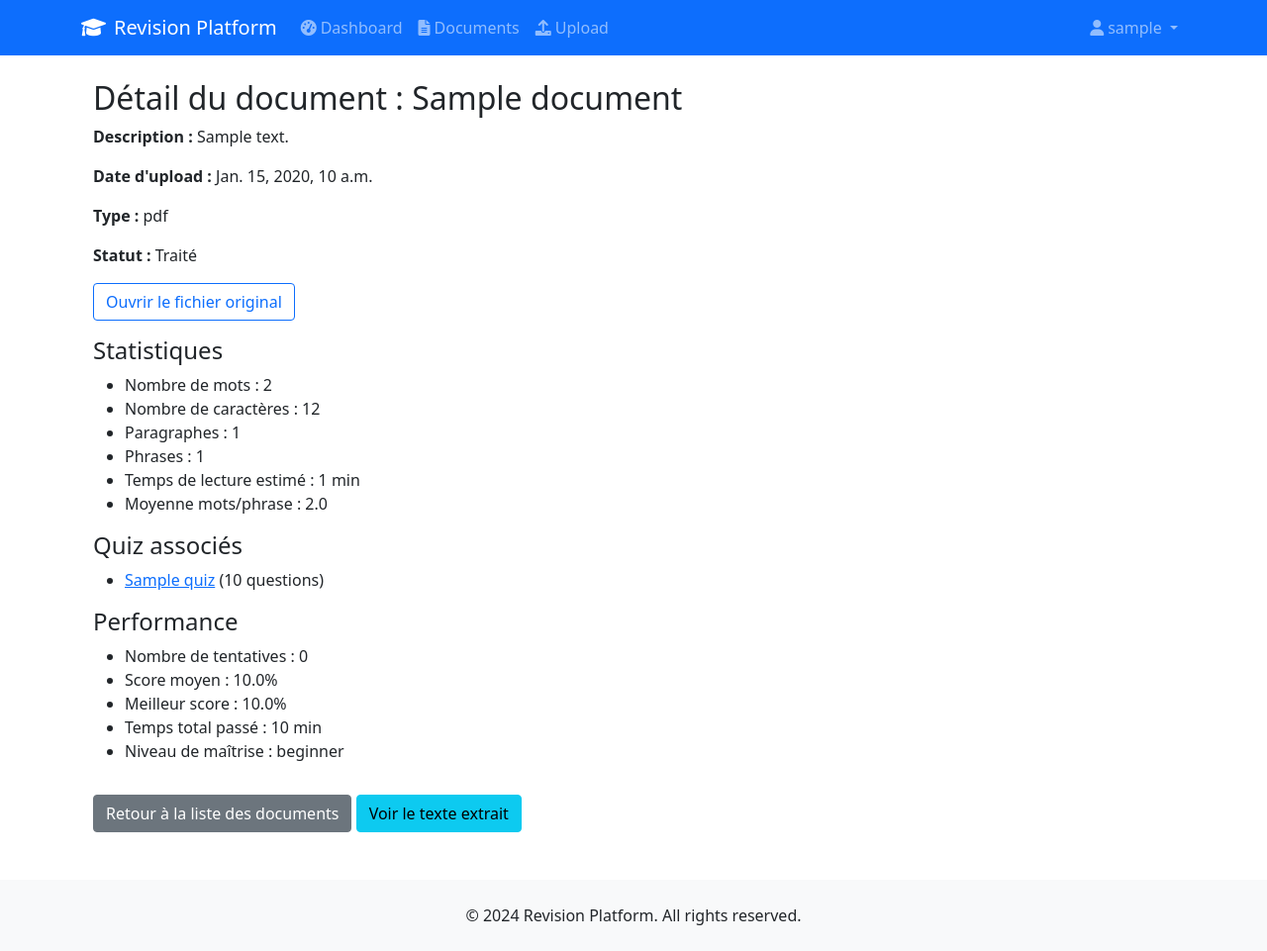
After one commit to reineerika/revision_platform, a Django app: page /learning/documents/1/ in a window 1280 px wide. The commit adds this page. Shown: the whole page at 99% size. Run offline with Django 5.2, Linux system fonts and the light colour scheme; a user stored in the database is signed in; tables that the repository leaves empty hold one stand-in row (values such as "Sample post").

Commit message:
small progression with quizz generation.

```diff
--- a/learning/forms.py
+++ b/learning/forms.py
@@ -80,7 +80,7 @@ class QuizGenerationForm(forms.ModelForm):
             'title': forms.TextInput(attrs={
                 'class': 'form-control',
                 'placeholder': 'Enter quiz title',
-                'required': True
+                'required': False
             }),
             'description': forms.Textarea(attrs={
                 'class': 'form-control',
@@ -97,6 +97,10 @@ class QuizGenerationForm(forms.ModelForm):
                 'value': '30'
             })
         }
+
+    def __init__(self, *args, **kwargs):
+        super().__init__(*args, **kwargs)
+        self.fields['title'].required = False
 
 
 class DocumentSearchForm(forms.Form):
--- a/learning/urls.py
+++ b/learning/urls.py
@@ -27,6 +27,8 @@ urlpatterns = [
     path('quiz/attempt/<int:pk>/', views.quiz_attempt, name='quiz_attempt'),
     path('quiz/attempt/<int:pk>/submit/', views.quiz_submit, name='quiz_submit'),
     path('quiz/result/<int:pk>/', views.quiz_result, name='quiz_result'),
+    path('quiz/api/<int:quiz_id>/take/', views.quiz_api_take, name='quiz_api_take'),
+    path('quiz/api/<int:quiz_id>/attempt/', views.quiz_api_attempt, name='quiz_api_attempt'),
 
     # Analytics
     path('analytics/', views.analytics_dashboard, name='analytics_dashboard'),
--- a/learning/views.py
+++ b/learning/views.py
@@ -17,11 +17,18 @@ from collections import defaultdict
 import json
 import threading
 from typing import Tuple
+import requests
+import os
+import environ
+import PyPDF2
 
-from .models import Document, Quiz, Question, QuizAttempt, UserAnswer, PerformanceMetrics
+from .models import Document, Quiz, Question, QuizAttempt, UserAnswer, PerformanceMetrics, QuizAPIResult
 from .forms import DocumentUploadForm, QuizGenerationForm, DocumentSearchForm, BulkDocumentActionForm
 from .utils import extract_text_from_document, get_document_stats
 
+# Charger les variables d'environnement
+env = environ.Env()
+environ.Env.read_env()
 
 @login_required
 def document_list(request):
@@ -32,7 +39,7 @@ def document_list(request):
     if form.is_valid():
         query = form.cleaned_data.get('query')
         document_type = form.cleaned_data.get('document_type')
-        sort_by = form.cleaned_data.get('sort_by', '-created_at')
+        sort_by = form.cleaned_data.get('sort_by') or '-created_at'
 
         if query:
             documents = documents.filter(
@@ -276,10 +283,13 @@ def dashboard(request):
     recent_documents = documents.order_by('-created_at')[:5]
     recent_attempts = quiz_attempts.order_by('-started_at')[:5]
 
+    # Quiz API disponibles
+    api_quizzes = QuizAPIResult.objects.filter(user=user).order_by('-created_at')
     context = {
         'stats': stats,
         'recent_documents': recent_documents,
         'recent_attempts': recent_attempts,
+        'api_quizzes': api_quizzes,
     }
 
     return render(request, 'learning/dashboard.html', context)
@@ -295,12 +305,10 @@ from .analytics import LearningAnalytics
 
 @login_required
 def quiz_generate(request, document_id=None):
-    """Generate quiz from document"""
-    # Get document(s) to generate quiz from
+    """Generate quiz from document using external API"""
     if document_id:
         documents = [get_object_or_404(Document, pk=document_id, uploaded_by=request.user)]
     else:
-        # Handle multiple documents from URL parameter
         document_ids = request.GET.get('documents', '').split(',')
         if document_ids and document_ids[0]:
             documents = Document.objects.filter(
@@ -308,51 +316,99 @@ def quiz_generate(request, document_id=None):
                 uploaded_by=request.user
             )
         else:
-            documents = Document.objects.filter(uploaded_by=request.user, is_processed=True)
+            documents = Document.objects.filter(uploaded_by=request.user)
 
     if request.method == 'POST':
         form = QuizGenerationForm(request.POST)
         if form.is_valid():
-            # Get the selected document
             selected_doc_id = request.POST.get('selected_document')
             if selected_doc_id:
                 document = get_object_or_404(Document, pk=selected_doc_id, uploaded_by=request.user)
+                doc_text = document.extracted_text or ''
+                # Si le texte est vide, essayer d'extraire nativement
+                if True:
+                    file_path = document.file.path
+                    if file_path.lower().endswith('.pdf'):
+                        try:
+                            with open(file_path, 'rb') as f:
+                                reader = PyPDF2.PdfReader(f)
+                                doc_text = "\n".join(page.extract_text() or '' for page in reader.pages)
+                        except Exception as e:
+                            doc_text = ''
+                    elif file_path.lower().endswith('.txt'):
+                        try:
+                            with open(file_path, 'r', encoding='utf-8') as f:
+                                doc_text = f.read()
+                        except Exception as e:
+                            doc_text = ''
+                num_questions = form.cleaned_data.get('num_questions', 6)
+                difficulty = form.cleaned_data.get('difficulty', 'easy')
+                prompt = (
+                    "Génère un QCM et des questions vrai/faux à partir du texte suivant :\n\n"
+                    f"<<CONTENU_DU_FICHIER_ICI>>\n\n"
+                    "Paramètres :\n"
+                    f"- difficulté : {difficulty}\n"
+                    f"- nombre total de questions : {num_questions} (50% QCM et 50% vrai/faux)\n\n"
+                    "Format de réponse attendu : un objet JSON contenant deux clés :\n"
+                    "1. \"qcm\" : tableau de 3 questions à choix multiples. Chaque question doit avoir la structure :\n"
+                    "{\n  \"q\": \"texte de la question\",\n  \"a\": \"option A\",\n  \"b\": \"option B\",\n  \"c\": \"option C\",\n  \"R\": \"a\" (ou \"b\" ou \"c\") correspondant à la bonne réponse\n}\n\n"
+                    "2. \"vrai_faux\" : tableau de 3 affirmations à évaluer comme vraies ou fausses. Chaque élément doit avoir la structure :\n"
+                    "{\n  \"q\": \"affirmation\",\n  \"R\": true ou false\n}\n\n"
+                    "IMPORTANT : la réponse doit être strictement dans ce format JSON, sans aucune explication, sans texte en dehors du JSON. Aucun retour à la ligne inutile.\n\n"
+                    f"CONTENU DU FICHIER : {doc_text}\n"
+                    f"NOMBRE DE QUESTIONS : {num_questions}\n"
+                    f"DIFFICULTE : {difficulty}"
+                )
 
-                if not document.is_processed:
-                    messages.error(request, 'Document must be processed before generating quiz.')
-                    return redirect('learning:document_detail', pk=document.pk)
+                print(prompt)
 
+               # raise Exception("test")
+                # Utiliser les variables d'environnement
+                api_url = env('RAPIDAPI_URL', default='https://chatgpt-42.p.rapidapi.com/chat')
+                api_host = env('RAPIDAPI_HOST', default='chatgpt-42.p.rapidapi.com')
+                api_key = env('RAPIDAPI_KEY')
+                headers = {
+                    'Content-Type': 'application/json',
+                    'x-rapidapi-host': api_host,
+                    'x-rapidapi-key': api_key,
+                }
+                data = {
+                    "model": "gpt-4o-mini",
+                    "messages": [
+                        {"role": "user", "content": prompt}
+                    ]
+                }
                 try:
-                    # Generate quiz
-                    generator = QuizGenerator(document)
-                    quiz = generator.generate_quiz(
-                        title=form.cleaned_data['title'],
-                        description=form.cleaned_data['description'],
-                        difficulty=form.cleaned_data['difficulty'],
-                        num_questions=form.cleaned_data['num_questions'],
-                        time_limit=form.cleaned_data['time_limit_minutes'],
-                        created_by=request.user
+                    response = requests.post(api_url, headers=headers, json=data, timeout=60)
+                    response.raise_for_status()
+                    result = response.json()
+                    content = result['choices'][0]['message']['content']
+                    import json as pyjson
+                    quiz_data = pyjson.loads(content)
+                    # Sauvegarder le résultat dans la base de données
+
+                    quiz_api_result = QuizAPIResult.objects.create(
+                        document=document,
+                        user=request.user,
+                        title=form.cleaned_data.get('title', ''),
+                        api_response=quiz_data
                     )
-
-                    messages.success(request, f'Quiz "{quiz.title}" generated successfully with {quiz.total_questions} questions!')
-                    return redirect('learning:quiz_detail', pk=quiz.pk)
-
+                    print(quiz_data)
+                    messages.success(request, "Questions générées avec succès !")
+                    return redirect('learning:quiz_api_take', quiz_id=quiz_api_result.id)
                 except Exception as e:
-                    messages.error(request, f'Error generating quiz: {str(e)}')
+                    messages.error(request, f'Erreur lors de la génération via l\'API : {str(e)}')
             else:
                 messages.error(request, 'Please select a document to generate quiz from.')
     else:
         form = QuizGenerationForm()
-        # Pre-fill title if single document
         if len(documents) == 1:
             form.fields['title'].initial = f"Quiz: {documents[0].title}"
-
     context = {
         'form': form,
         'documents': documents,
         'single_document': len(documents) == 1,
     }
-
     return render(request, 'learning/quiz_generate.html', context)
 
 
@@ -839,3 +895,99 @@ def export_analytics(request):
     response['Content-Disposition'] = f'attachment; filename="learning_analytics_{request.user.username}_{timezone.now().strftime("%Y%m%d")}.json"'
 
     return response
+
+
+@login_required
+def quiz_api_take(request, quiz_id):
+    """Afficher un quiz généré par l'API et proposer de le lancer ou d'y répondre plus tard."""
+    quiz_api = get_object_or_404(QuizAPIResult, pk=quiz_id, user=request.user)
+    quiz_data = quiz_api.api_response
+    document = quiz_api.document
+    title = quiz_api.title or f"Quiz sur {document.title}"
+    context = {
+        'quiz_api': quiz_api,
+        'quiz_data': quiz_data,
+        'document': document,
+        'title': title,
+    }
+    return render(request, 'learning/quiz_api_take.html', context)
+
+
+@login_required
+def quiz_api_attempt(request, quiz_id):
+    quiz_api = get_object_or_404(QuizAPIResult, pk=quiz_id, user=request.user)
+    quiz_data = quiz_api.api_response
+    questions = quiz_data.get('qcm', []) + quiz_data.get('vrai_faux', [])
+    total_questions = len(questions)
+    time_limit = quiz_api.time_limit_minutes * 60  # en secondes
+
+    # Timer : début de session
+    if request.GET.get('start') == '1':
+        request.session.pop('quiz_start_time', None)
+        request.session.pop('quiz_api_progress', None)
+        request.session.pop('quiz_api_score', None)
+        request.session.pop('quiz_api_answers', None)
+
+    if 'quiz_start_time' not in request.session:
+        request.session['quiz_start_time'] = timezone.now().timestamp()
+        request.session['quiz_api_progress'] = 0
+        request.session['quiz_api_score'] = 0
+        request.session['quiz_api_answers'] = []
+
+    elapsed = int(timezone.now().timestamp() - request.session['quiz_start_time'])
+    remaining = max(0, time_limit - elapsed)
+    current_index = request.session.get('quiz_api_progress', 0)
+    score = request.session.get('quiz_api_score', 0)
+    answers = request.session.get('quiz_api_answers', [])
+
+    # Si temps écoulé ou toutes questions répondues
+    if remaining == 0 or current_index >= total_questions:
+        # Nettoyer la session
+        request.session.pop('quiz_start_time', None)
+        request.session.pop('quiz_api_progress', None)
+        request.session.pop('quiz_api_score', None)
+        request.session.pop('quiz_api_answers', None)
+        return render(request, 'learning/quiz_api_result.html', {
+            'quiz_api': quiz_api,
+            'score': score,
+            'total': total_questions,
+            'answers': answers,
+            'timeout': remaining == 0,
+        })
+
+    question = questions[current_index]
+    feedback = None
+    correct = None
+
+    if request.method == 'POST':
+        user_answer = request.POST.get('answer')
+        # Correction QCM
+        if 'R' in question and 'a' in question:
+            correct = (user_answer == question['R'])
+        # Correction vrai/faux
+        elif 'R' in question and isinstance(question['R'], bool):
+            correct = (str(user_answer).lower() == str(question['R']).lower())
+        else:
+            correct = False
+        feedback = 'Bonne réponse !' if correct else 'Mauvaise réponse.'
+        # Mise à jour score et progression
+        if correct:
+            score += 1
+        answers.append({'q': question.get('q'), 'user': user_answer, 'correct': correct, 'expected': question.get('R')})
+        current_index += 1
+        # Sauvegarder progression
+        request.session['quiz_api_progress'] = current_index
+        request.session['quiz_api_score'] = score
+        request.session['quiz_api_answers'] = answers
+        # Rediriger pour afficher la question suivante (PRG pattern)
+        return redirect('learning:quiz_api_attempt', quiz_id=quiz_id)
+
+    return render(request, 'learning/quiz_api_attempt.html', {
+        'quiz_api': quiz_api,
+        'question': question,
+        'index': current_index + 1,
+        'total': total_questions,
+        'remaining': remaining,
+        'score': score,
+        'feedback': feedback,
+    })
--- /dev/null
+++ b/templates/learning/document_detail.html
@@ -0,0 +1,62 @@
+{% extends 'base.html' %}
+{% block content %}
+<div class="container mt-4">
+    <h2>Détail du document : {{ document.title }}</h2>
+    <p><strong>Description :</strong> {{ document.description }}</p>
+    <p><strong>Date d'upload :</strong> {{ document.created_at }}</p>
+    <p><strong>Type :</strong> {{ document.document_type }}</p>
+    <p><strong>Statut :</strong> {% if document.is_processed %}Traité{% else %}Uploader{% endif %}</p>
+    <!-- {% if document.processing_error %}
+        <div class="alert alert-danger">Erreur de traitement : {{ document.processing_error }}</div>
+    {% endif %} -->
+
+    <p>
+        <a href="{{ document.file.url }}" target="_blank" class="btn btn-outline-primary">
+            Ouvrir le fichier original
+        </a>
+    </p>
+
+    <h4>Statistiques</h4>
+    {% if stats %}
+        <ul>
+            <li>Nombre de mots : {{ stats.word_count }}</li>
+            <li>Nombre de caractères : {{ stats.character_count }}</li>
+            <li>Paragraphes : {{ stats.paragraph_count }}</li>
+            <li>Phrases : {{ stats.sentence_count }}</li>
+            <li>Temps de lecture estimé : {{ stats.reading_time_minutes }} min</li>
+            <li>Moyenne mots/phrase : {{ stats.average_words_per_sentence|floatformat:1 }}</li>
+        </ul>
+    {% else %}
+        <p>Aucune statistique disponible.</p>
+    {% endif %}
+
+    <h4>Quiz associés</h4>
+    {% if quizzes %}
+        <ul>
+        {% for quiz in quizzes %}
+            <li><a href="{% url 'learning:quiz_detail' quiz.pk %}">{{ quiz.title }}</a> ({{ quiz.total_questions }} questions)</li>
+        {% endfor %}
+        </ul>
+    {% else %}
+        <p>Aucun quiz généré pour ce document.</p>
+    {% endif %}
+
+    <h4>Performance</h4>
+    {% if performance %}
+        <ul>
+            <li>Nombre de tentatives : {{ performance.total_attempts }}</li>
+            <li>Score moyen : {{ performance.average_score|floatformat:1 }}%</li>
+            <li>Meilleur score : {{ performance.best_score|floatformat:1 }}%</li>
+            <li>Temps total passé : {{ performance.total_time_minutes }} min</li>
+            <li>Niveau de maîtrise : {{ performance.mastery_level }}</li>
+        </ul>
+    {% else %}
+        <p>Aucune donnée de performance disponible.</p>
+    {% endif %}
+
+    <a href="{% url 'learning:document_list' %}" class="btn btn-secondary mt-3">Retour à la liste des documents</a>
+    {% if document.is_processed %}
+        <a href="{% url 'learning:document_text_view' document.pk %}" class="btn btn-info mt-3">Voir le texte extrait</a>
+    {% endif %}
+</div>
+{% endblock %}
```
Also changed, not shown: learning/models.py (+15 -0 lines), templates/learning/dashboard.html (+34 -0 lines), templates/learning/document_list.html (added, +66 -0 lines), templates/learning/quiz_api_attempt.html (added, +58 -0 lines), templates/learning/quiz_api_result.html (added, +32 -0 lines), templates/learning/quiz_api_take.html (added, +12 -0 lines), templates/learning/quiz_generate.html (+40 -23 lines).
